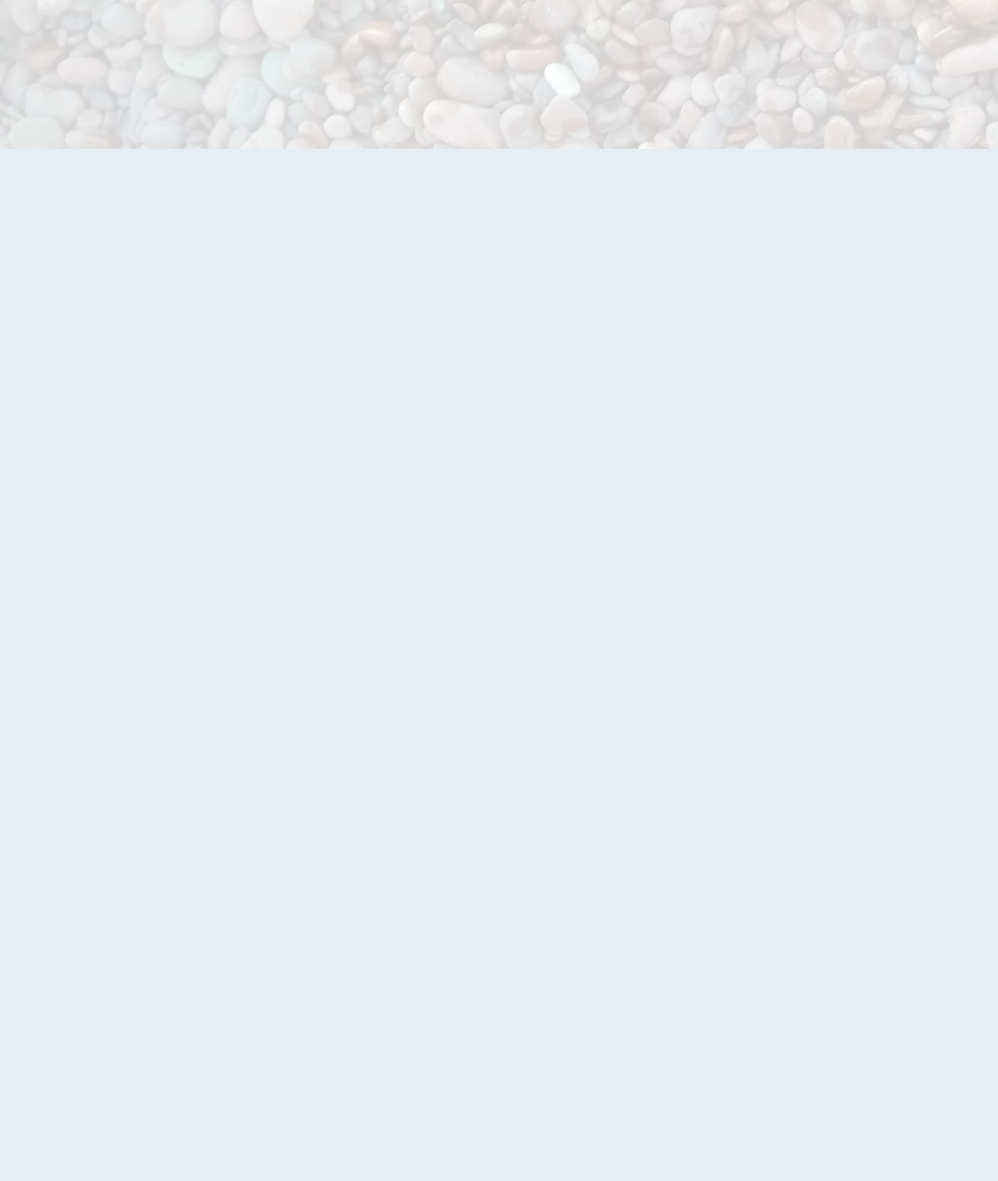
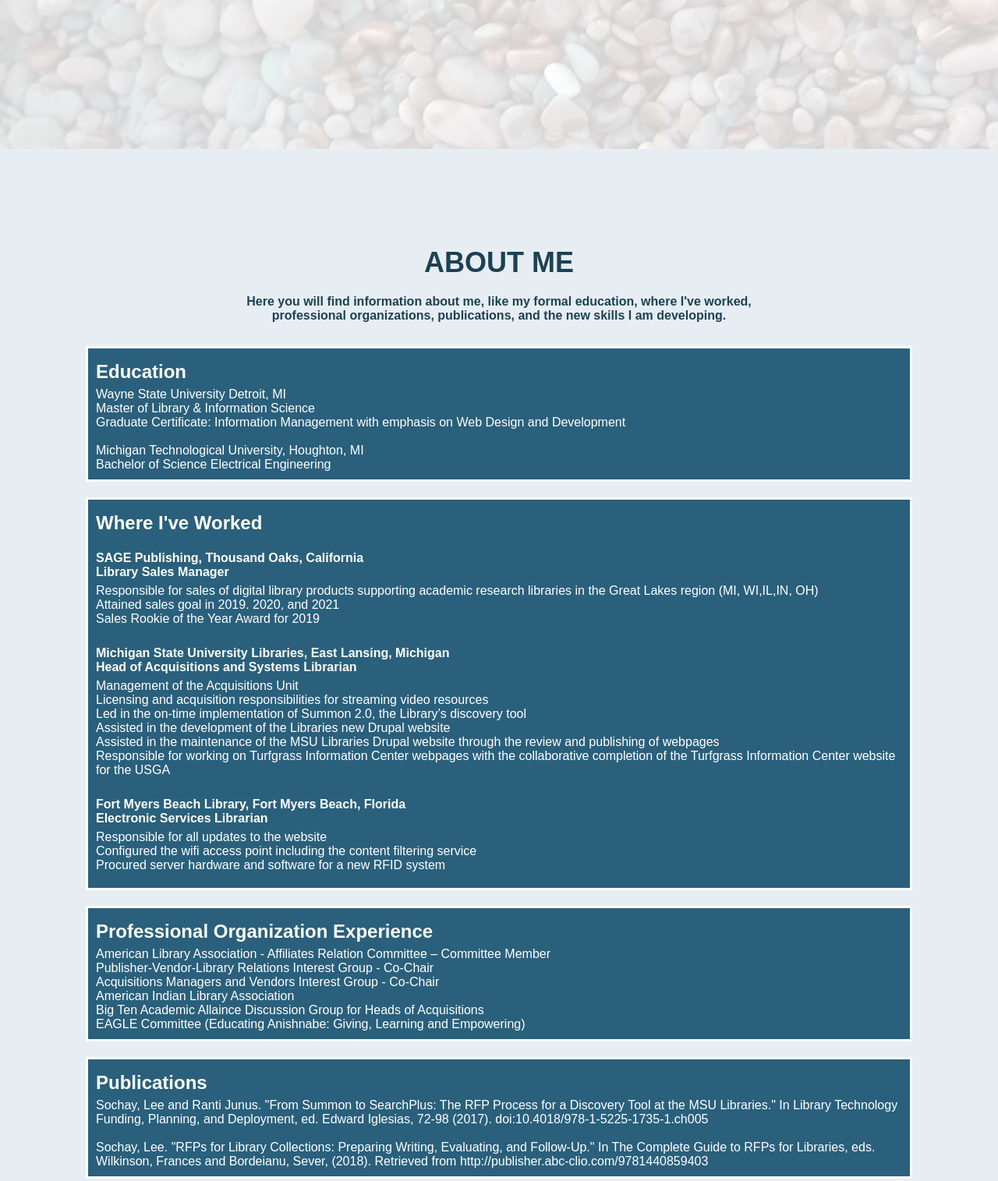
Before and after one commit to leesochay/Lee-Sochay-Portfolio, a plain HTML site: page index.html in a window 1280 px wide. Shown: the part 772-2287 px from the top of the page at 78% size. Before the commit the page ends 988 px from the top, so only its background shows below. Drawn offline with Linux system fonts and the light colour scheme.

Commit message:
added code for the About Me section

```diff
--- a/assets/css/style.css
+++ b/assets/css/style.css
@@ -127,3 +127,75 @@ main {
 	text-align: center;
 	margin: 5px;
 }
+
+/* Styling for the elements in the Header of the About Me section */
+
+.about {
+	padding: 100px;
+}
+
+.about h2 {
+	text-align: center;
+	font-family: 'Arial', 'Ebrima', 'Lucida Console';
+	color: #1D4154;
+	font-size: 36px;
+	margin-bottom: 20px;
+	font-weight: bold;
+}
+
+.about p {
+	text-align: center;
+	font-family: 'Arial', 'Ebrima', 'Lucida Console';
+	color: #1D4154;
+	font-size: 16px;
+	font-weight: bold;
+	padding-bottom: 20px;
+}
+
+/* Flexbox layout and styling for each section in the About Me section */
+
+.aboutarticles {
+	display: flex;
+	flex-wrap: wrap;
+	justify-content: space-evenly;
+	flex-direction: column;
+	width: 100%;
+}
+
+.aboutarticles h3{
+	font-family: 'Arial', 'Ebrima', 'Lucida Console';
+	color: #ffffff;
+	font-size: 24px;
+	font-weight: bold;
+	padding: 6px 0;
+}
+
+.aboutarticles li{
+	font-family: 'Arial', 'Ebrima', 'Lucida Console';
+	color: #ffffff;
+	font-size: 16px;
+}
+
+article {
+	padding: 10px;
+	margin: 10px;
+	border-style: solid;
+	background-color: var(--art-bg-color);
+	color: #ffffff;
+}
+
+article ul {
+	list-style-type: none;
+}
+
+.worked {
+	padding: 10px 0;
+}
+
+.worked p {
+	text-align: left;
+	font-family: 'Arial', 'Ebrima', 'Lucida Console';
+	color: #ffffff;
+	font-size: 16px;
+	padding: 6px 0;
+}
--- a/index.html
+++ b/index.html
@@ -43,6 +43,107 @@
         </ul>
 </section>
 
+<!-- The About Me section including education, places I've worked, Professional Organizations, Publications, and Skills -->
+
+<!-- The Header for the About Me section -->
+<section class="about" id="about">
+    <h2>ABOUT ME</h2>
+    <p>Here you will find information about me, like my formal education, where I've worked,<br>
+       professional organizations, publications, and the new skills I am developing.</p>
+
+<!-- The Education Section of the About Me section -->
+<section class="aboutarticles">
+    <article>
+        <h3>Education</h3>
+        <ul>
+            <li>Wayne State University Detroit, MI</li>
+            <li>Master of Library & Information Science</li>
+            <li>Graduate Certificate: Information Management with emphasis on Web Design and Development</li>
+            <li>&nbsp;</li>
+            <li>Michigan Technological University, Houghton, MI</li>
+            <li>Bachelor of Science Electrical Engineering</li>
+        </ul>
+    </article>
+
+<!-- Work Experience Section of the About Me section -->
+    <article>
+        <h3>Where I've Worked</h3>
+    <section class="worked">
+        <p>SAGE Publishing, Thousand Oaks, California<br>
+            Library Sales Manager
+        </p>
+        <ul>
+            <li>Responsible for sales of digital library products supporting academic research libraries in the Great Lakes region (MI, WI,IL,IN, OH)</li>
+            <li>Attained sales goal in 2019. 2020, and 2021</li>
+            <li>Sales Rookie of the Year Award for 2019</li>
+        </ul>
+    </section>
+
+    <section class="worked">
+        <p>Michigan State University Libraries, East Lansing, Michigan<br>
+            Head of Acquisitions and Systems Librarian
+        </p>
+        <ul>
+            <li>Management of the Acquisitions Unit</li>
+            <li>Licensing and acquisition responsibilities for streaming video resources</li>
+            <li>Led in the on-time implementation of Summon 2.0, the Library’s discovery tool</li>
+            <li>Assisted in the development of the Libraries new Drupal website</li>
+            <li>Assisted in the maintenance of the MSU Libraries Drupal website through the review and publishing of webpages</li>
+            <li>Responsible for working on Turfgrass Information Center webpages with the collaborative completion of the Turfgrass Information Center website for the USGA</li>
+        </ul>
+    </section>
+
+    <section class="worked">
+        <p>Fort Myers Beach Library, Fort Myers Beach, Florida<br>
+            Electronic Services Librarian
+        </p>
+        <ul>
+            <li>Responsible for all updates to the website</li>
+            <li>Configured the wifi access point including the content filtering service</li>
+            <li>Procured server hardware and software for a new RFID system</li>
+        </ul>
+    </section>
+    </article>
+
+<!-- The Professional Orginazation Section of the About Me section -->
+    <article>
+        <h3>Professional Organization Experience</h3>
+        <ul>
+            <li>American Library Association - Affiliates Relation Committee – Committee Member</li>
+            <li>Publisher-Vendor-Library Relations Interest Group - Co-Chair</li>
+            <li>Acquisitions Managers and Vendors Interest Group - Co-Chair</li>
+            <li>American Indian Library Association</li>
+            <li>Big Ten Academic Allaince Discussion Group for Heads of Acquisitions</li>
+            <li>EAGLE Committee (Educating Anishnabe: Giving, Learning and Empowering)</li>
+        </ul>
+    </article>
+
+<!-- The Publications Section of the About Me section -->
+
+    <article>
+        <h3>Publications</h3>
+        <ul>
+            <li>Sochay, Lee and Ranti Junus. "From Summon to SearchPlus: The RFP Process for a Discovery Tool at the MSU Libraries."  In Library Technology Funding, Planning, and Deployment, ed. Edward Iglesias, 72-98 (2017). doi:10.4018/978-1-5225-1735-1.ch005</li>
+            <li>&nbsp;</li>
+            <li>Sochay, Lee. "RFPs for Library Collections: Preparing Writing, Evaluating, and Follow-Up."  In The Complete Guide to RFPs for Libraries, eds. Wilkinson, Frances and Bordeianu, Sever, (2018).  Retrieved from http://publisher.abc-clio.com/9781440859403</li>
+        </ul>
+    </article>
+
+<!-- The Skills Section of the About Me section -->
+
+    <article>
+        <h3>Skills</h3>
+        <ul>
+            <li>HTML</li>
+            <li>CSS</li>
+            <li>JavaScript</li>
+        </ul>
+    </article>
+</section>
+</section>
+
+
+
 </body>
 
 </html>
```
